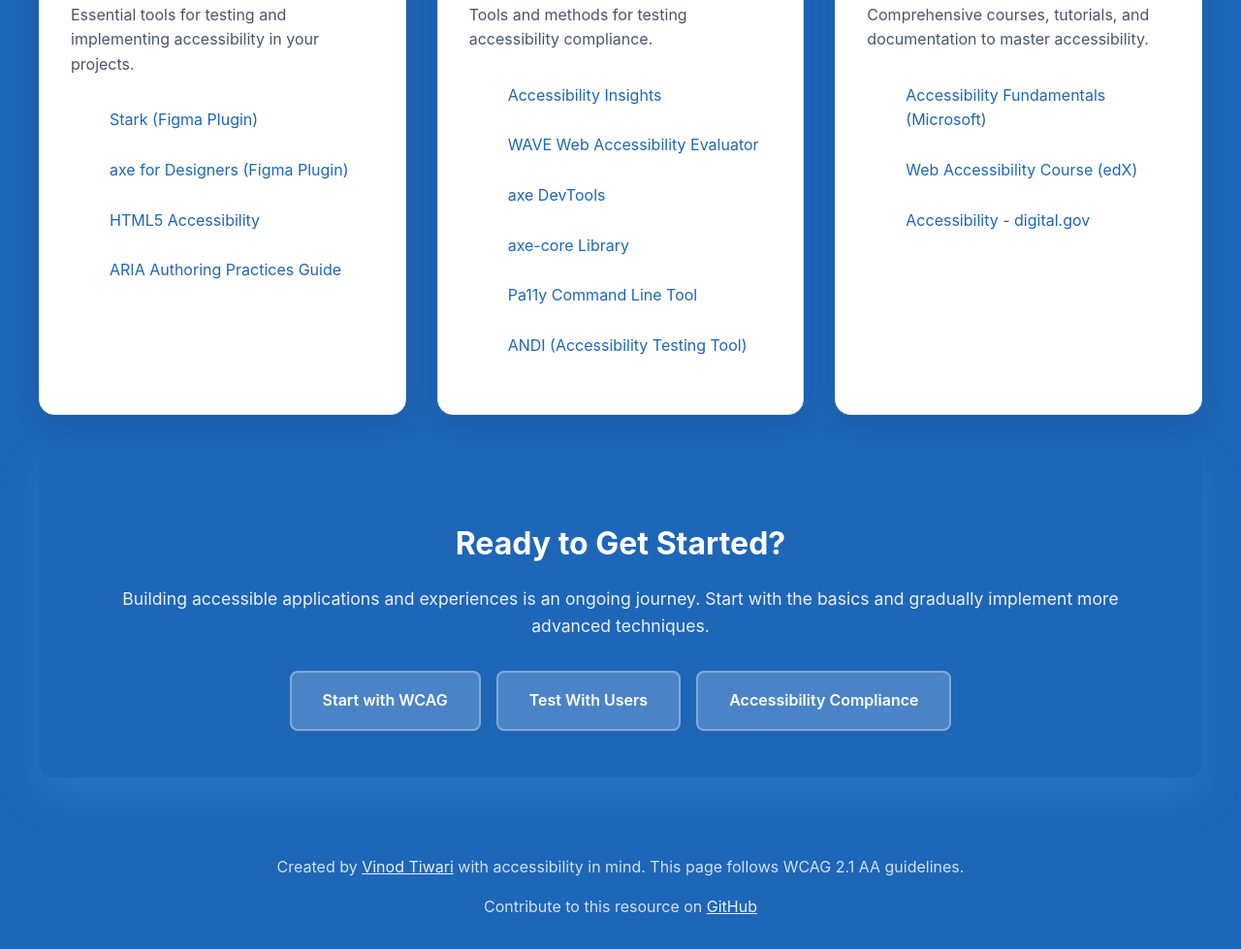
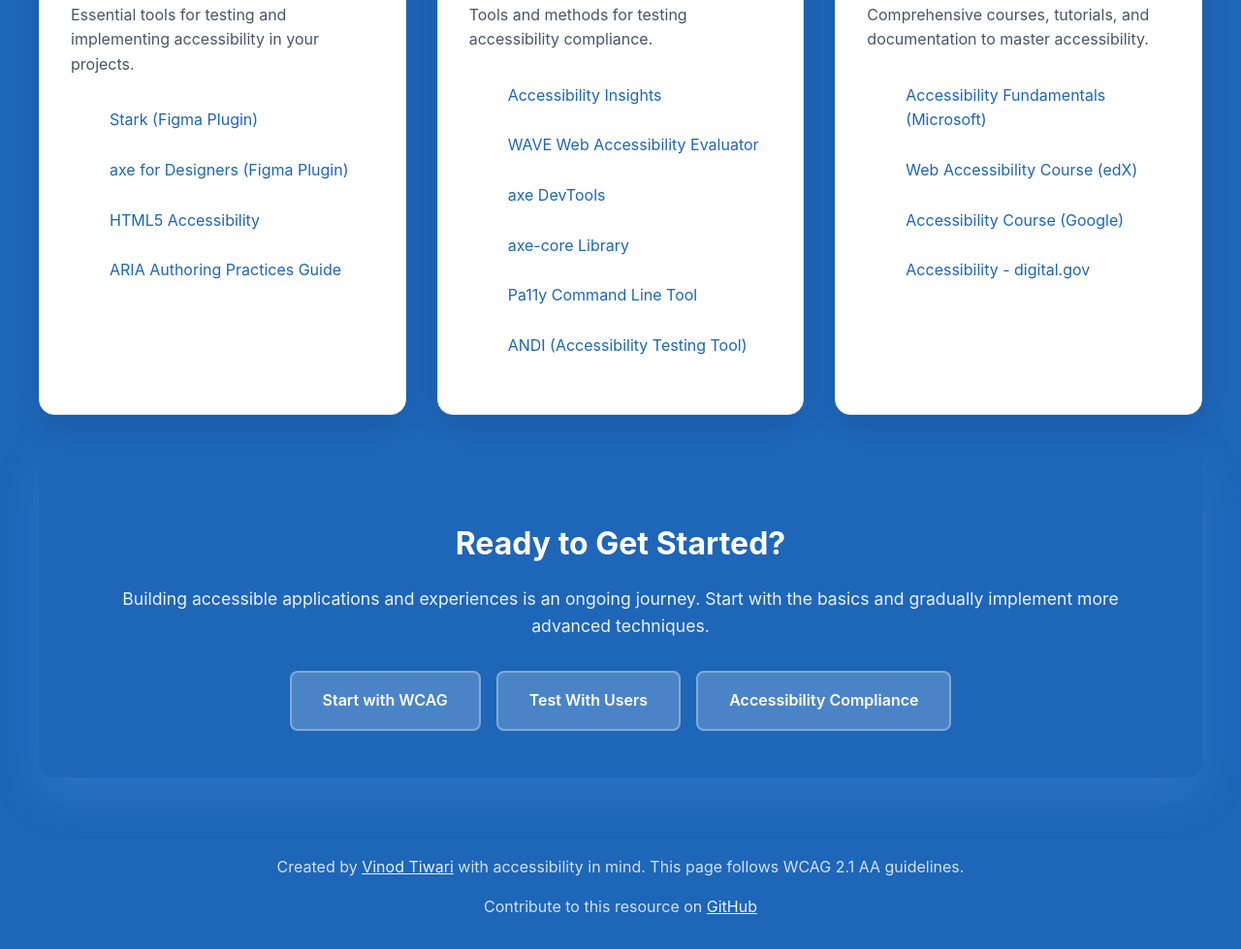
Before and after one commit to v4build/accessibility, a plain HTML site: page index.html in a window 1280 px wide. Shown: the part 3421-4400 px from the top of the page at 97% size. Drawn offline with Linux system fonts and the light colour scheme.

Commit message:
Update index.html
Added google course link

```diff
--- a/index.html
+++ b/index.html
@@ -267,7 +267,7 @@
                     <ul class="resource-links">
                         <li><a href="https://learn.microsoft.com/en-us/training/paths/accessibility-fundamental/" target="_blank" rel="noopener">Accessibility Fundamentals (Microsoft)</a></li>
                         <li><a href="https://www.edx.org/course/web-accessibility-introduction" target="_blank" rel="noopener">Web Accessibility Course (edX)</a></li>
-
+                        <li><a href="https://web.dev/accessibility" target="_blank" rel="noopener">Accessibility Course (Google)</a></li>
                         <li><a href="https://digital.gov/topics/accessibility" target="_blank" rel="noopener">Accessibility - digital.gov</a></li>
                     </ul>
                 </div>
```
